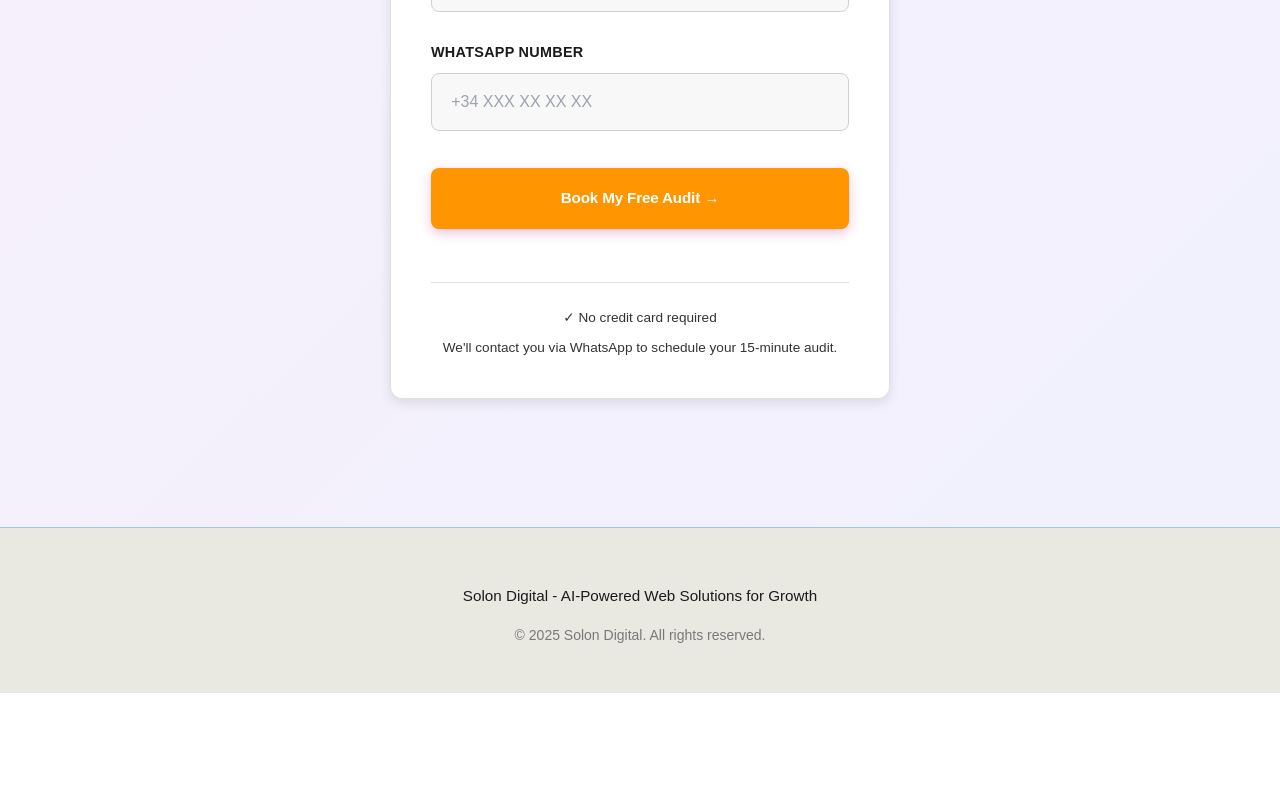
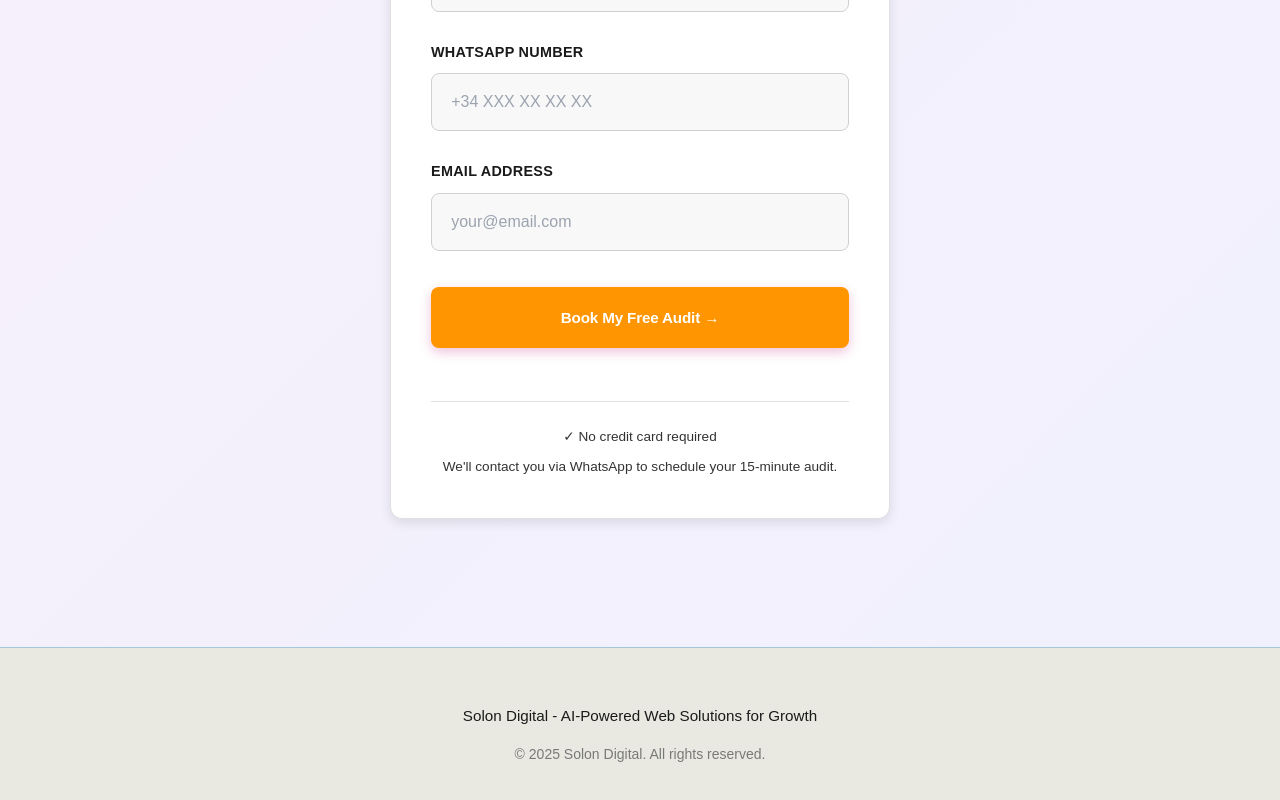
Before and after one commit to Jobelandee/Repository-name-solon-digital, a React (Create React App) app: page / in a window 1280 px wide. Shown: the part 7076-7876 px from the top of the page. Before the commit the page ends 7769 px from the top, so only its background shows below. Built offline with nearby package versions, Linux system fonts and the light colour scheme; no server answers.

Commit message:
Add email field to audit form and update all translations

```diff
--- a/src/components/AuditForm.jsx
+++ b/src/components/AuditForm.jsx
@@ -325,6 +325,46 @@ export default function AuditForm() {
                 />
               </div>
 
+              {/* Email Field */}
+              <div>
+                <label
+                  style={{
+                    display: 'block',
+                    marginBottom: '0.6rem',
+                    fontSize: '0.9rem',
+                    fontWeight: 600,
+                    color: '#1a1a1a',
+                    fontFamily: 'Outfit, sans-serif',
+                    letterSpacing: '0.02em',
+                    textTransform: 'uppercase',
+                  }}
+                >
+                  {t('auditForm.email')}
+                </label>
+                <input
+                  type="email"
+                  name="email"
+                  value={formData.email}
+                  onChange={handleChange}
+                  onFocus={() => setFocused('email')}
+                  onBlur={() => setFocused(null)}
+                  placeholder={t('auditForm.emailPlaceholder')}
+                  style={{
+                    width: '100%',
+                    padding: '0.95rem 1.2rem',
+                    background: '#F8F8F8',
+                    border: focused === 'email' ? '1.5px solid #FF9500' : '1.5px solid #D0D0D0',
+                    borderRadius: '8px',
+                    color: '#1a1a1a',
+                    fontSize: '1rem',
+                    fontFamily: 'Outfit, sans-serif',
+                    transition: 'all 0.3s ease',
+                    boxShadow: focused === 'email' ? '0 0 12px rgba(199, 53, 132, 0.15)' : 'none',
+                    outline: 'none',
+                  }}
+                />
+              </div>
+
               {/* Error Message */}
               {error && (
                 <motion.div
--- a/src/locales/en.json
+++ b/src/locales/en.json
@@ -78,6 +78,8 @@
     "businessPlaceholder": "Your business name",
     "whatsapp": "WhatsApp Number",
     "whatsappPlaceholder": "+34 XXX XX XX XX",
+    "email": "Email Address",
+    "emailPlaceholder": "your@email.com",
     "button": "Book My Free Audit →",
     "error": "Please fill in all fields",
     "privacy": "We'll contact you via WhatsApp to schedule your 15-minute audit.",
--- a/src/locales/es.json
+++ b/src/locales/es.json
@@ -78,6 +78,8 @@
     "businessPlaceholder": "Tu nombre de negocio",
     "whatsapp": "Número de WhatsApp",
     "whatsappPlaceholder": "+34 XXX XX XX XX",
+    "email": "Correo Electrónico",
+    "emailPlaceholder": "tu@email.com",
     "button": "Reserva Mi Auditoría Gratis →",
     "error": "Por favor, completa todos los campos",
     "privacy": "Nos pondremos en contacto por WhatsApp para agendar tu auditoría de 15 minutos.",
--- a/src/locales/it.json
+++ b/src/locales/it.json
@@ -78,6 +78,8 @@
     "businessPlaceholder": "Il nome della tua attività",
     "whatsapp": "Numero WhatsApp",
     "whatsappPlaceholder": "+34 XXX XX XX XX",
+    "email": "Indirizzo Email",
+    "emailPlaceholder": "tuo@email.com",
     "button": "Prenota il Mio Audit Gratuito →",
     "error": "Per favore, completa tutti i campi",
     "privacy": "Ti contatteremo via WhatsApp per agende il tuo audit di 15 minuti.",
--- a/src/locales/nl.json
+++ b/src/locales/nl.json
@@ -78,6 +78,8 @@
     "businessPlaceholder": "Je bedrijfsnaam",
     "whatsapp": "WhatsApp Nummer",
     "whatsappPlaceholder": "+34 XXX XX XX XX",
+    "email": "E-mailadres",
+    "emailPlaceholder": "jouw@email.com",
     "button": "Boek Mijn Gratis Audit →",
     "error": "Vul alstublieft alle velden in",
     "privacy": "We nemen contact via WhatsApp op om je 15-minuten audit in te plannen.",
```
